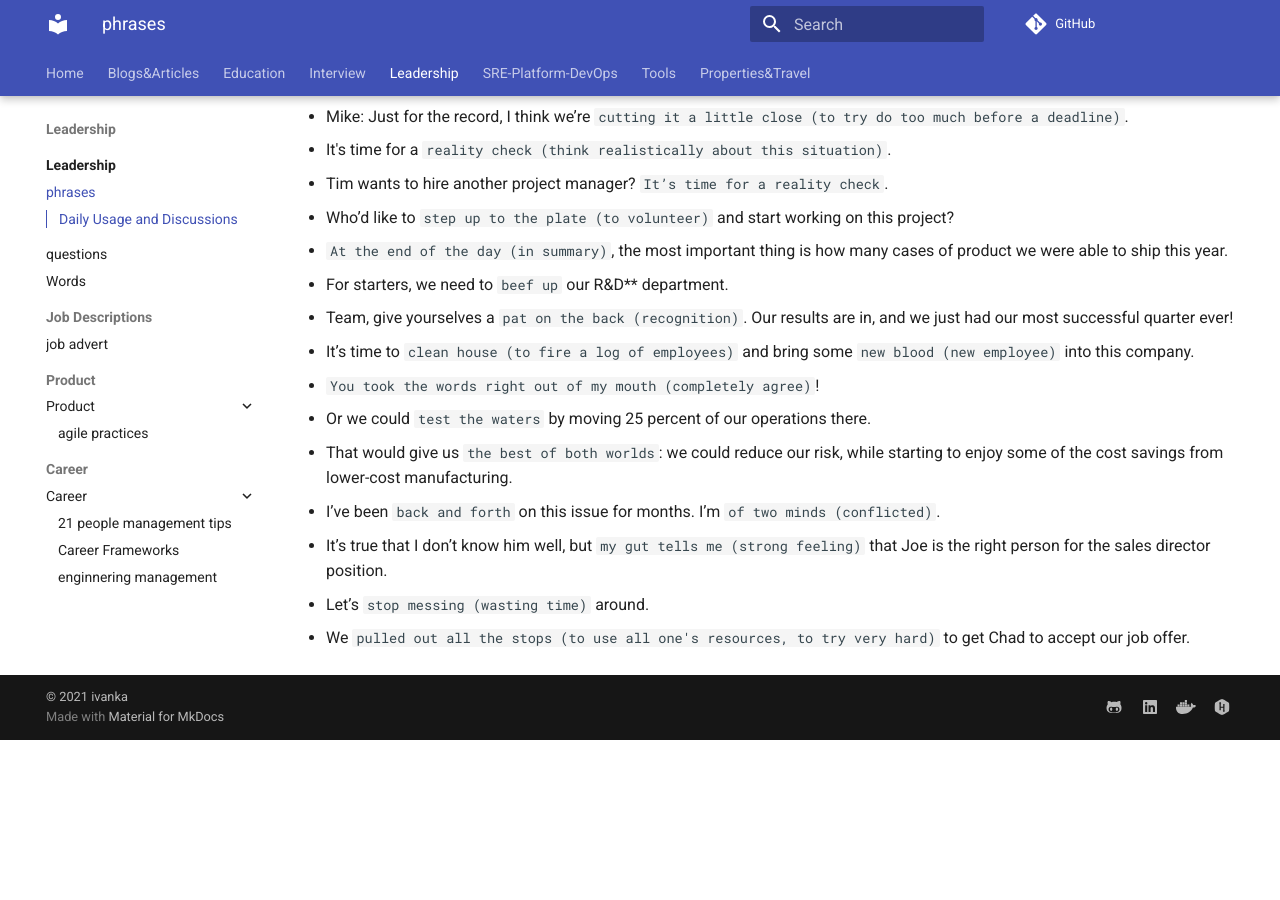
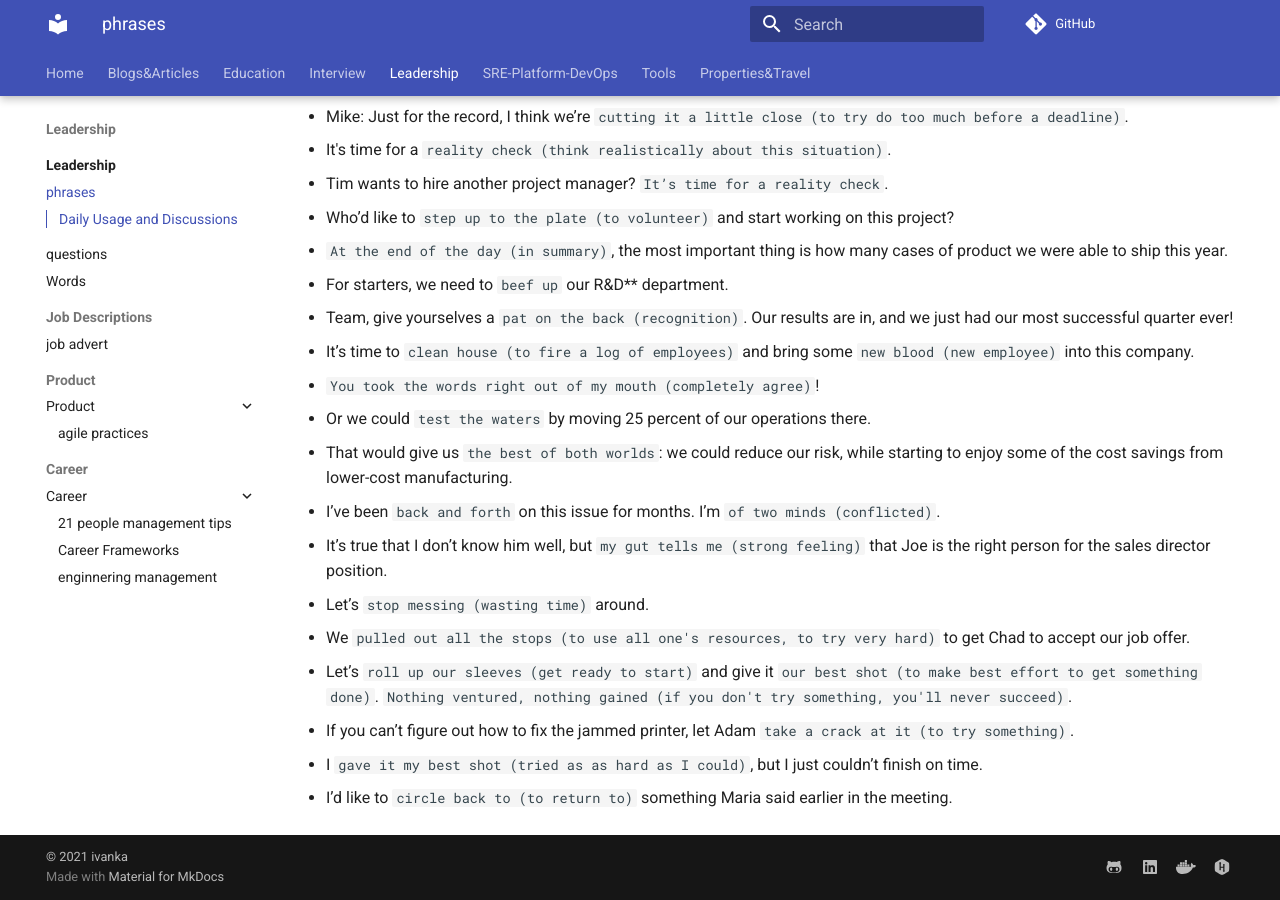
Before and after one commit to ivankatliarchuk/knowledge-base, an MkDocs documentation site: the page built from docs/leadership/phrases.md, in a window 1280 px wide and 900 px high, scrolled down 644 px. Built offline with MkDocs 1.6.1 and Material for MkDocs 9.7.7, drawn with Linux system fonts in a browser that asks for light colours; comment, search, counter and statistics services are not loaded; before the commit the page ends 1384 px from its top, so only the background shows below that.

Commit message:
added extra phrases. ai stuff
Signed-off-by: ivan katliarchuk <ivan.katliarchuk@gmail.com>

```diff
--- a/docs/leadership/phrases.md
+++ b/docs/leadership/phrases.md
@@ -40,3 +40,7 @@ sources:
 * It’s true that I don’t know him well, but `my gut tells me (strong feeling)` that Joe is the right person for the sales director position.
 * Let’s `stop messing (wasting time)` around.
 * We `pulled out all the stops (to use all one's resources, to try very hard)` to get Chad to accept our job offer.
+* Let’s `roll up our sleeves (get ready to start)` and give it `our best shot (to make best effort to get something done)`. `Nothing ventured, nothing gained (if you don't try something, you'll never succeed)`.
+* If you can’t figure out how to fix the jammed printer, let Adam `take a crack at it (to try something)`.
+* I `gave it my best shot (tried as as hard as I could)`, but I just couldn’t finish on time.
+* I’d like to `circle back to (to return to)` something Maria said earlier in the meeting.
```
Also changed, not shown: assets/business-english/critical-thinking.jpg (added), assets/cyber/ci-cd-attack-vectors.jpg (added).
